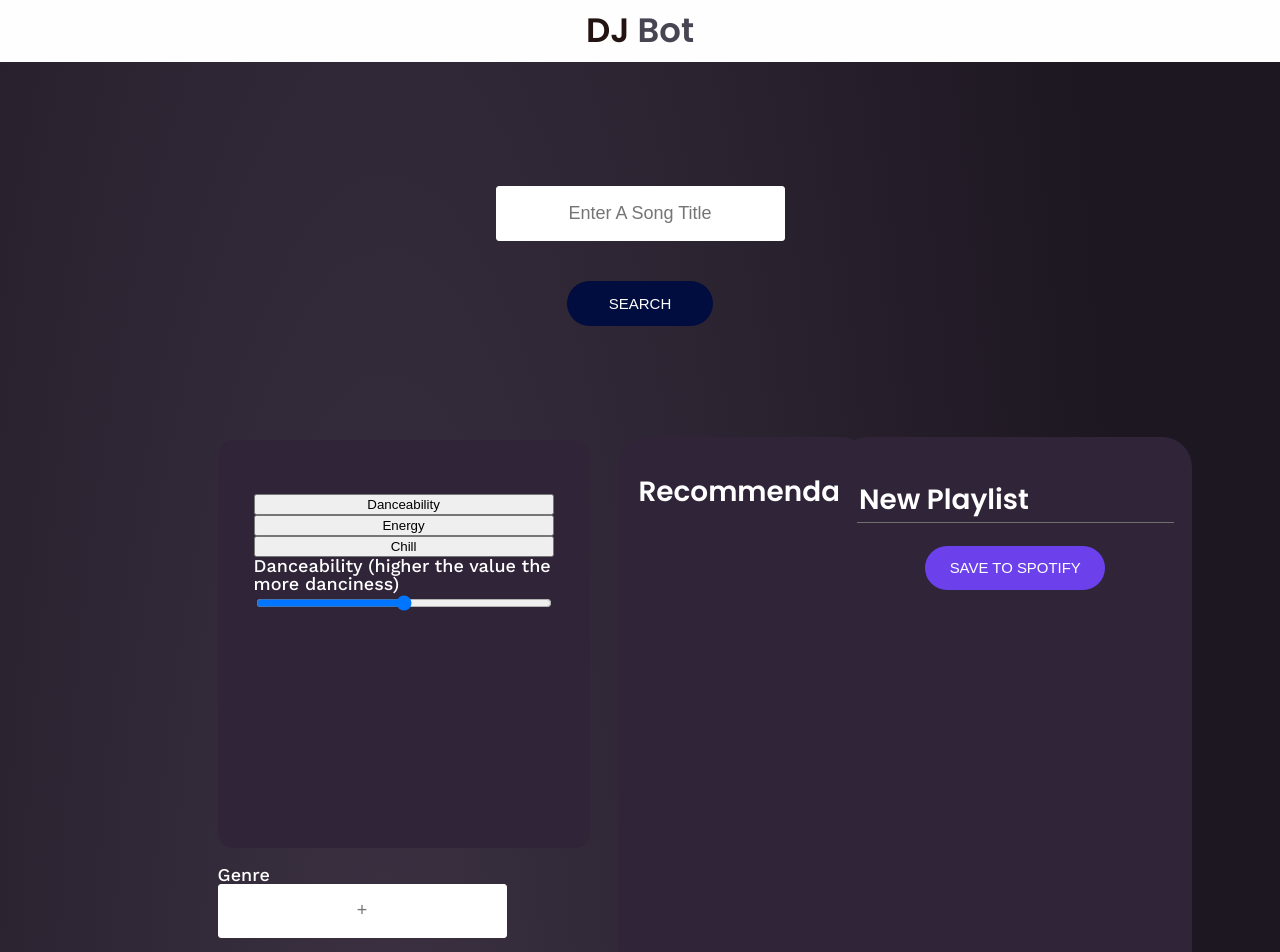
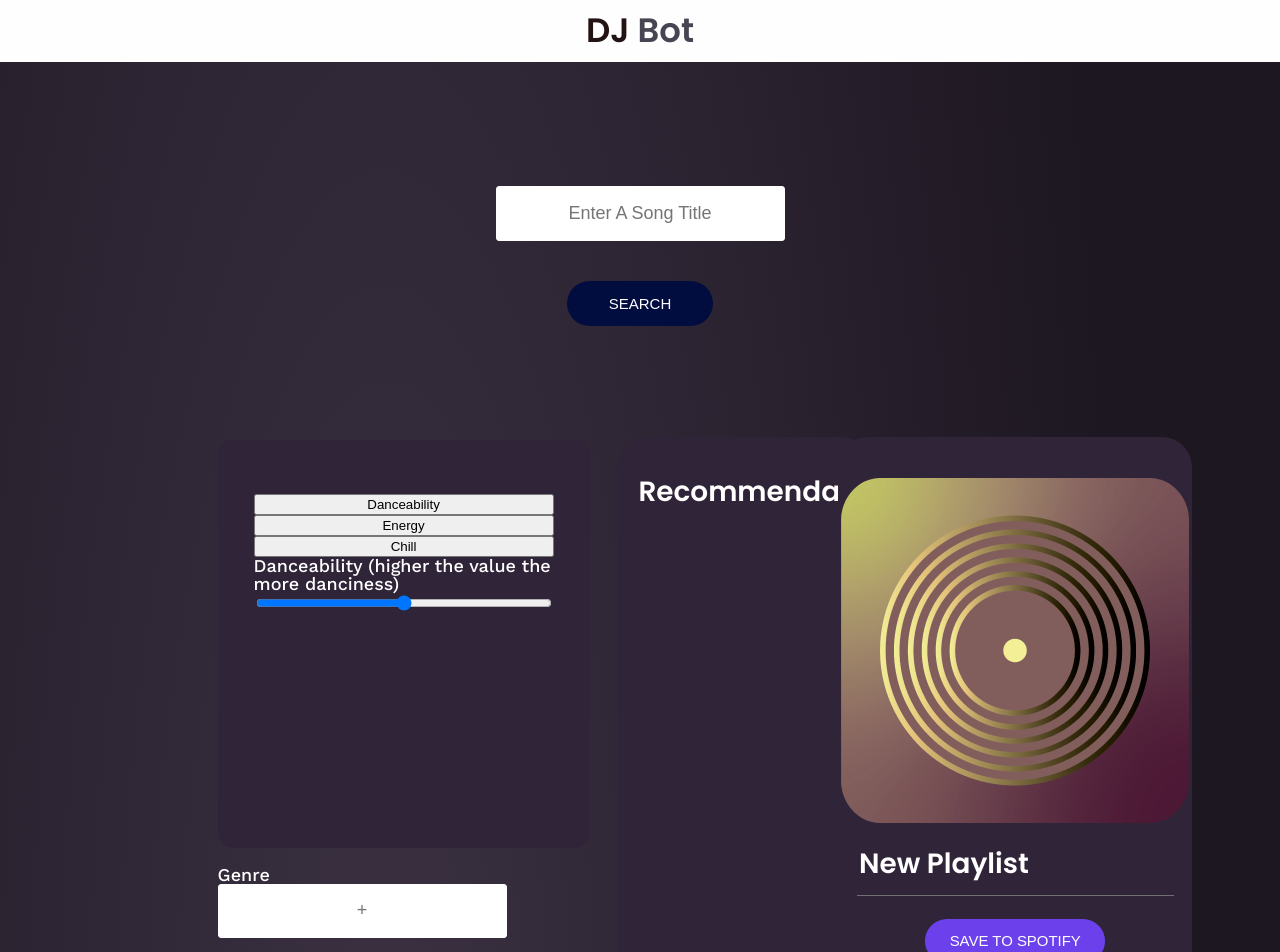
Before and after one commit to jsham042/DJ-Bot, a React (Create React App) app: page / in a window 1280 px wide. Shown: the top 952 px of the page. Built offline with nearby package versions, Linux system fonts and the light colour scheme.

Commit message:
added album cover pic holder

```diff
--- a/src/components/Playlist/Playlist.css
+++ b/src/components/Playlist/Playlist.css
@@ -18,6 +18,8 @@
   width: 100%;
   border: 0;
   outline: 0;
+  padding-bottom: 10px;
+  padding-top: 20px;
   background: transparent;
   border-bottom: 1px solid #6f6f6f;
   font-family: 'Poppins', sans-serif;
--- a/src/components/Playlist/Playlist.js
+++ b/src/components/Playlist/Playlist.js
@@ -18,6 +18,7 @@ class Playlist extends React.Component {
   render() {
     return (
       <div className="Playlist">
+        <img src={require("../images/album.png")} />
         <input onChange={this.handleNameChange} defaultValue={"New Playlist"} />
         <TrackList
           tracks={this.props.playlistTracks}
```
Also changed, not shown: src/components/images/album.png (renamed from src/album.png).
